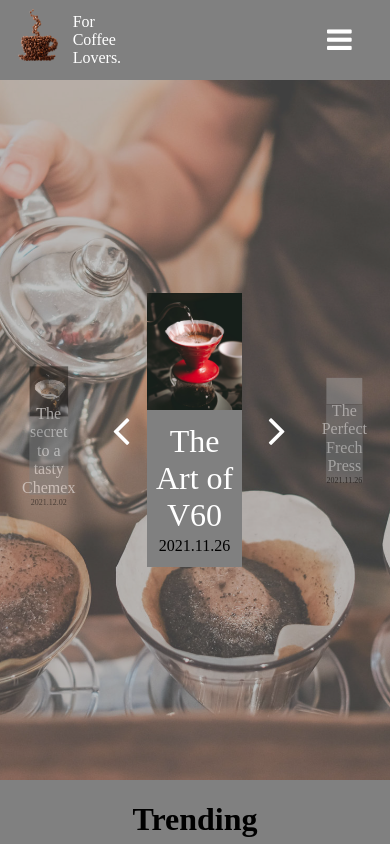
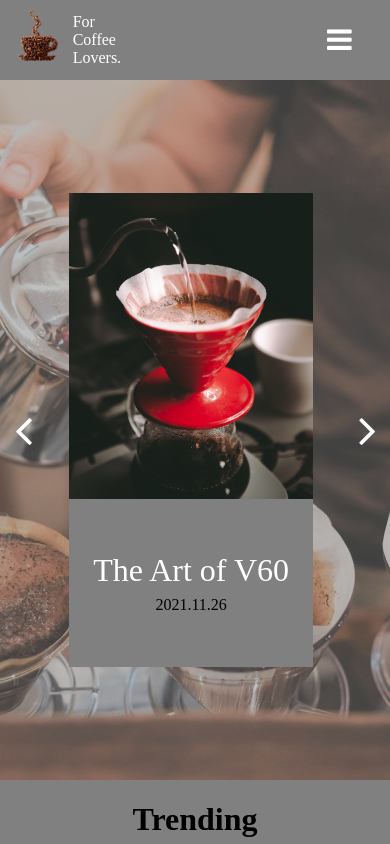
Before and after one commit to Andrea-March/Andrea-March.github.io, a React (Create React App) app: page /articles in a window 390 px wide. Shown: the top 844 px of the page. Built offline with nearby package versions, Linux system fonts and the light colour scheme; grey boxes are pictures that could not be loaded.

Commit message:
fixed carousel and sticky bar

```diff
--- a/src/components/articles/ArticlesCarousel.css
+++ b/src/components/articles/ArticlesCarousel.css
@@ -33,15 +33,15 @@
     opacity: 0.5;
 }
 
-@media screen and (max-width: 650px) {
+@media screen and (max-width: 820px) {
     .cover-articles{
 
     }
     .left {
-        display: none;
+        display: none !important;
     }
     .right {
-        display: none;
+        display: none !important;
     }
 
     .center {
--- a/src/components/articles/article-page/articlePage.css
+++ b/src/components/articles/article-page/articlePage.css
@@ -22,7 +22,7 @@
     will-change: -webkit-filter, filter, transform; */
 }
 
-@media all and (max-width: 700px){
+@media all and (max-width: 820px){
     .art-body{
         width: 95% !important;
         padding-right: 0 !important;
--- a/src/shared/styles/SharedStyles.css
+++ b/src/shared/styles/SharedStyles.css
@@ -58,3 +58,10 @@
 .pr-10 {
     padding-right: 10%;
 }
+
+@media all and (max-width: 820px){
+
+    .sticky-title{
+        z-index: 1
+    }
+}
```
Also changed, not shown: src/components/articles/related/related.css (deleted, +0 -7 lines).
